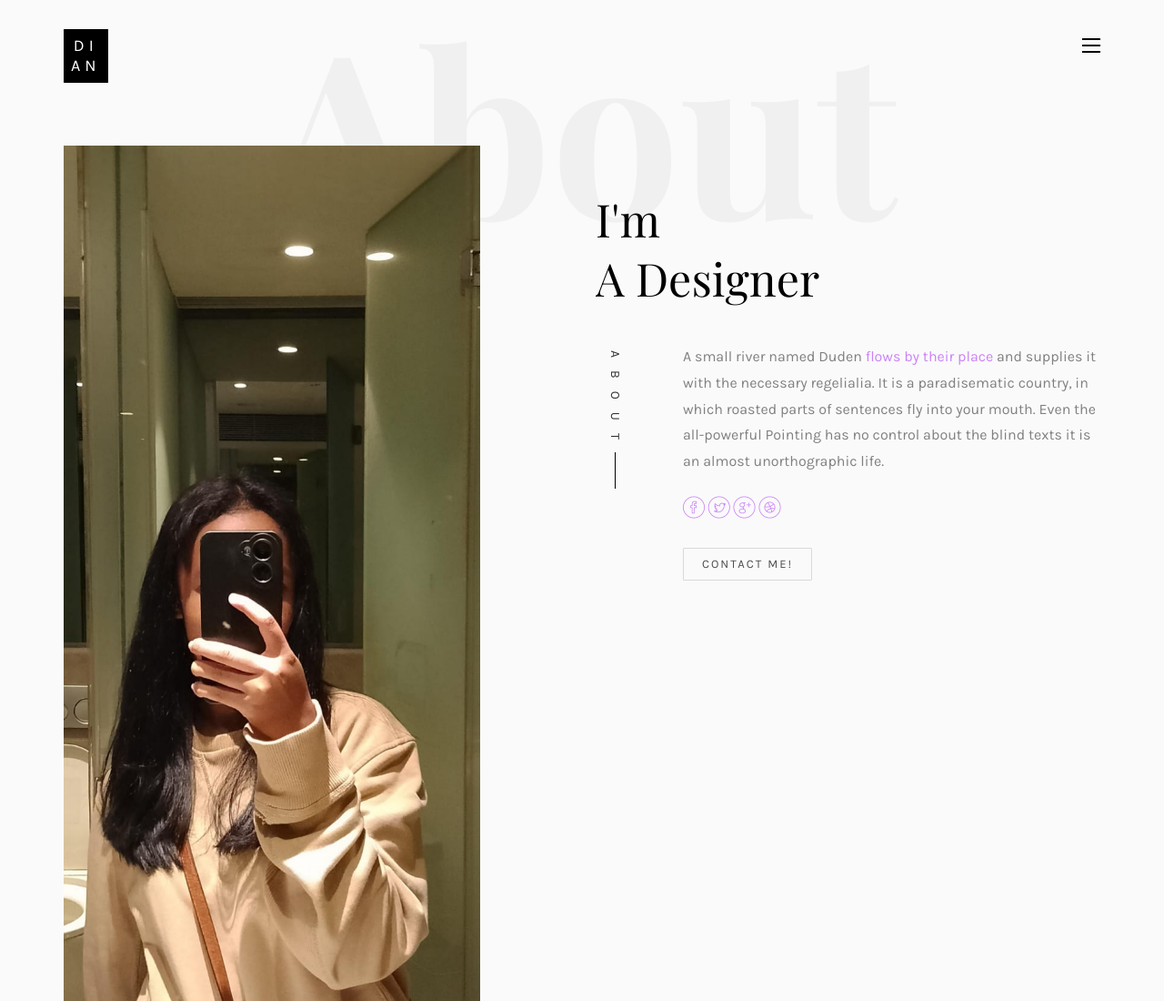
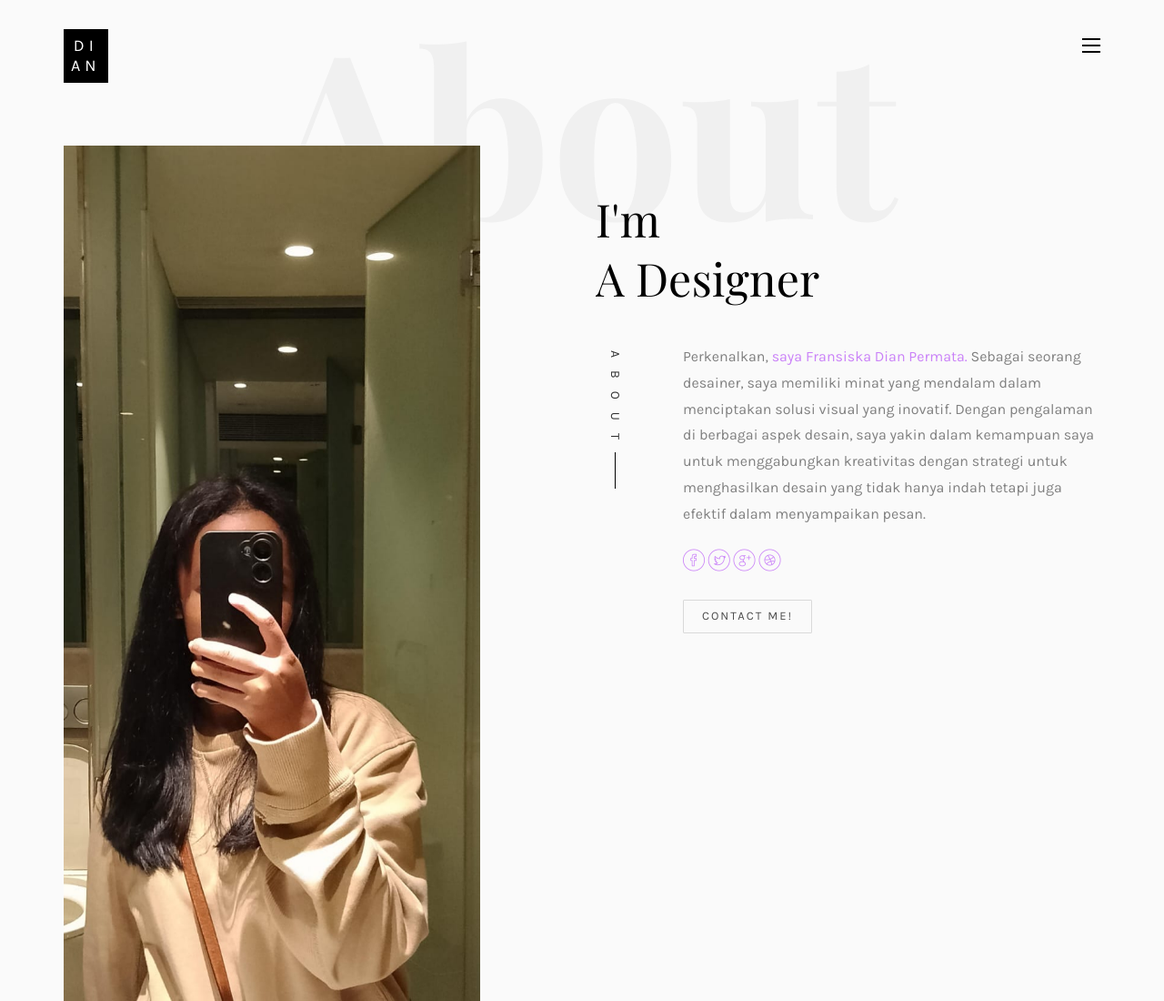
Before and after one commit to Fransiskadian/Portofoliolp, a plain HTML site: page index.html in a window 1280 px wide. Shown: the top 1100 px of the page at 91% size. Drawn offline with nearby package versions, Linux system fonts and the light colour scheme; files whose address does not match are found by name; a web font is replaced by a local one.

Commit message:
changes1

```diff
--- a/index.html
+++ b/index.html
@@ -121,7 +121,7 @@
 								<div class="rotate">
 									<h2 class="heading">About</h2>
 								</div>
-								<p>A small river named Duden <a href="#">flows by their place</a> and supplies it with the necessary regelialia. It is a paradisematic country, in which roasted parts of sentences fly into your mouth. Even the all-powerful Pointing has no control about the blind texts it is an almost unorthographic life.</p>
+								<p>Perkenalkan, <a href="#">saya Fransiska Dian Permata.</a> Sebagai seorang desainer, saya memiliki minat yang mendalam dalam menciptakan solusi visual yang inovatif. Dengan pengalaman di berbagai aspek desain, saya yakin dalam kemampuan saya untuk menggabungkan kreativitas dengan strategi untuk menghasilkan desain yang tidak hanya indah tetapi juga efektif dalam menyampaikan pesan.</p>
 								<p class="colorlib-social-icons">
 									<a href="#"><i class="icon-facebook4"></i></a>
 									<a href="#"><i class="icon-twitter3"></i></a>
```
